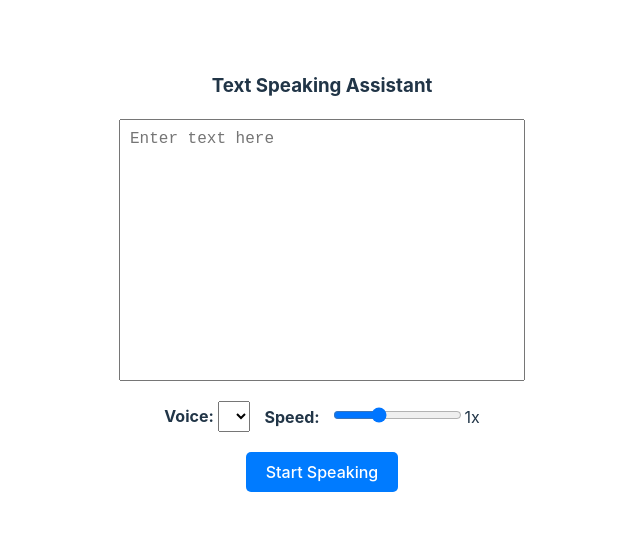
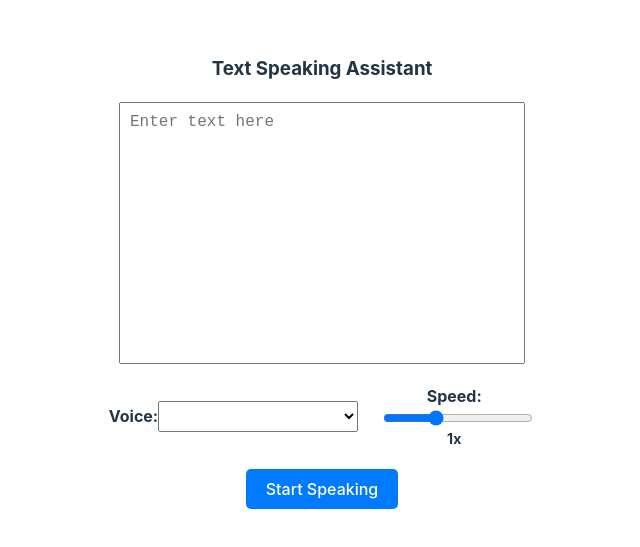
Before and after one commit to sparsh44/TextToSpeechAssistant, a React (Vite) app in the folder react-speech-app/: page / in a window 1280 px wide. Shown: the part 129-676 px from the top of the page, without its empty margins (318-958 px from the left). Built offline with nearby package versions, Linux system fonts and the light colour scheme.

Commit message:
Modified the UI of the page

```diff
--- a/react-speech-app/src/App.jsx
+++ b/react-speech-app/src/App.jsx
@@ -1,4 +1,5 @@
-import  { useState, useRef, useEffect, } from "react";
+import { useState, useRef, useEffect } from "react";
+import "./App.css";
 
 function App() {
   const [text, setText] = useState("");
@@ -8,6 +9,7 @@ function App() {
   const [selectedVoice, setSelectedVoice] = useState("");
   const [rate, setRate] = useState(1);
   const [lastCharIndex, setLastCharIndex] = useState(0);
+  const [isMobile, setIsMobile] = useState(window.innerWidth <= 670);
   const speechRef = useRef(null);
 
   useEffect(() => {
@@ -19,13 +21,25 @@ function App() {
       }
     };
 
-    if (window.speechSynthesis.onvoiceschanged !== undefined) {
-      window.speechSynthesis.onvoiceschanged = fetchVoices;
-    }
+  //   window.speechSynthesis.addEventListener("voiceschanged", fetchVoices);
+  //   fetchVoices();
 
-    fetchVoices();
-  }, []);
+  //   return () => {
+  //     window.speechSynthesis.removeEventListener("voiceschanged", fetchVoices);
+  //   };
+  // }, []);
+  if (window.speechSynthesis.onvoiceschanged !== undefined) {
+    window.speechSynthesis.onvoiceschanged = fetchVoices;
+  }
 
+  fetchVoices();
+}, []);
+
+  // useEffect(() => {
+  //   const handleResize = () => setIsMobile(window.innerWidth <= 670);
+  //   window.addEventListener("resize", handleResize);
+  //   return () => window.removeEventListener("resize", handleResize);
+  // }, []);
   useEffect(() => {
     window.speechSynthesis.cancel();
     if(isSpeaking){
@@ -70,7 +84,58 @@ function App() {
       startSpeech(lastCharIndex);
     }
   };
+  // useEffect(() => {
+  //   return () => {
+  //     window.speechSynthesis.cancel();
+  //   };
+  // }, []);
 
+  // const handleTextChange = (e) => setText(e.target.value);
+  // const handleVoiceChange = (e) => setSelectedVoice(e.target.value);
+  // const handleRateChange = (e) => setRate(e.target.value);
+
+  // const toggleSpeaking = () => {
+  //   if (!text) {
+  //     alert("Please enter text to speak.");
+  //     return;
+  //   }
+
+  //   if (isSpeaking) {
+  //     if (isPaused) {
+  //       window.speechSynthesis.resume();
+  //       setIsPaused(false);
+  //     } else {
+  //       window.speechSynthesis.pause();
+  //       setIsPaused(true);
+  //     }
+  //   } else {
+  //     startSpeech(lastCharIndex);
+  //   }
+  // };
+
+  // const startSpeech = (startIndex) => {
+  //   window.speechSynthesis.cancel();
+  //   const utterance = new SpeechSynthesisUtterance(text.substring(startIndex));
+  //   const voice = voices.find((v) => v.name === selectedVoice);
+  //   if (voice) utterance.voice = voice;
+  //   utterance.rate = rate;
+  //   console.log(utterance.rate);
+
+  //   utterance.onboundary = (event) => {
+  //     setLastCharIndex(startIndex + event.charIndex);
+  //   };
+
+  //   utterance.onend = () => {
+  //     setIsSpeaking(false);
+  //     setIsPaused(false);
+  //     setLastCharIndex(0);
+  //   };
+
+  //   window.speechSynthesis.speak(utterance);
+  //   speechRef.current = utterance;
+  //   setIsSpeaking(true);
+  //   setIsPaused(false);
+  // };
   const startSpeech = (startIndex)=> {
     window.speechSynthesis.cancel();
     const utterance = new SpeechSynthesisUtterance(text.substring(startIndex));
@@ -98,7 +163,6 @@ function App() {
     setIsSpeaking(true);
     setIsPaused(false);
   };
-
   return (
     <div style={containerStyle}>
       <h3>Text Speaking Assistant</h3>
@@ -110,14 +174,10 @@ function App() {
         cols="50"
         style={textareaStyle}
       />
-      <div style={controlContainerStyle} id="control-container">
+      <div style={{ ...controlContainerStyle, display: isMobile ? "block" : "flex" }}>
         <div>
-          <label style={labelStyle}>Voice: </label>
-          <select
-            value={selectedVoice}
-            onChange={handleVoiceChange}
-            style={selectStyle}
-          >
+          <label style={labelStyle}>Voice:</label>
+          <select value={selectedVoice} onChange={handleVoiceChange} style={selectStyle}>
             {voices.map((voice, index) => (
               <option key={index} value={voice.name}>
                 {voice.name} ({voice.lang})
@@ -125,7 +185,7 @@ function App() {
             ))}
           </select>
         </div>
-        <div>
+        <div style={speedControlContainer}>
           <label style={labelStyle}>Speed: </label>
           <input
             type="range"
@@ -136,11 +196,11 @@ function App() {
             onChange={handleRateChange}
             style={rangeStyle}
           />
-          <span>{rate}x</span>
+          <div style={speedIndicatorStyle}>{rate}x</div>
         </div>
       </div>
-
       <button onClick={toggleSpeaking} style={buttonStyle}>
+        <i className={isSpeaking ? (isPaused ? "fas fa-play" : "fas fa-pause") : "fas fa-play"}></i>
         {isSpeaking ? (isPaused ? "Resume" : "Pause") : "Start Speaking"}
       </button>
     </div>
@@ -167,9 +227,14 @@ const textareaStyle = {
 
 const controlContainerStyle = {
   marginBottom: "20px",
-  display: window.innerWidth <= 670 ? "block" : "flex",
   alignItems: "center",
   gap: "15px",
+};
+
+const speedControlContainer = {
+  display: "flex",
+  flexDirection: "column",
+  alignItems: "center",
 };
 
 const labelStyle = {
@@ -179,10 +244,18 @@ const labelStyle = {
 const selectStyle = {
   padding: "5px",
   fontSize: "16px",
+  width: "200px"
 };
 
 const rangeStyle = {
   marginLeft: "10px",
+  width: "150px"
+};
+
+const speedIndicatorStyle = {
+  marginTop: "0px",
+  fontSize: "14px",
+  fontWeight: "bold",
 };
 
 const buttonStyle = {
```
